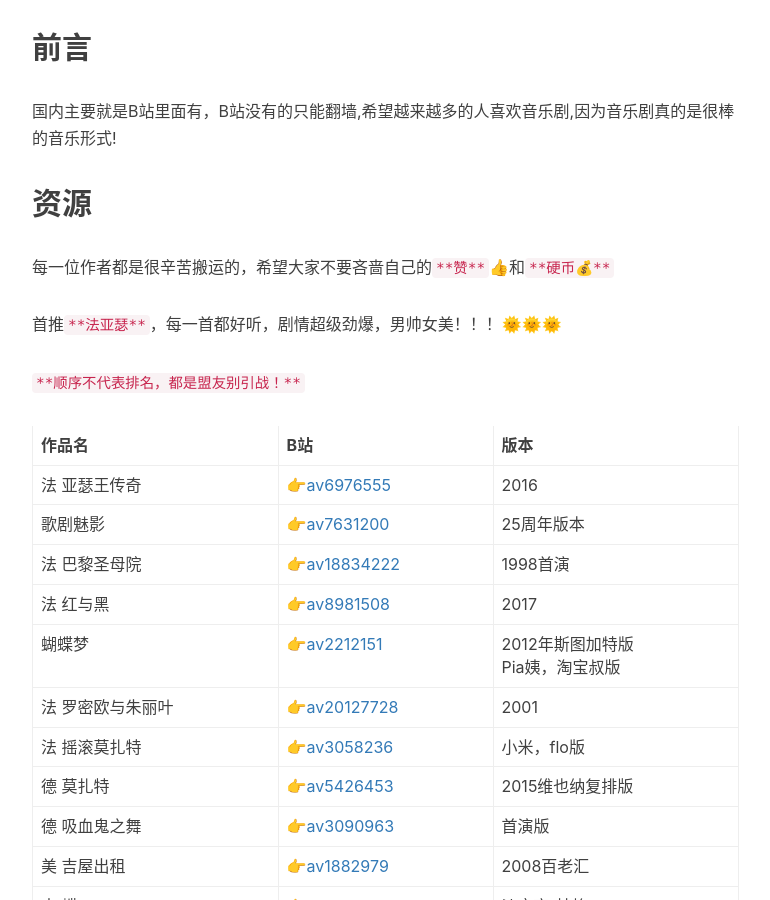
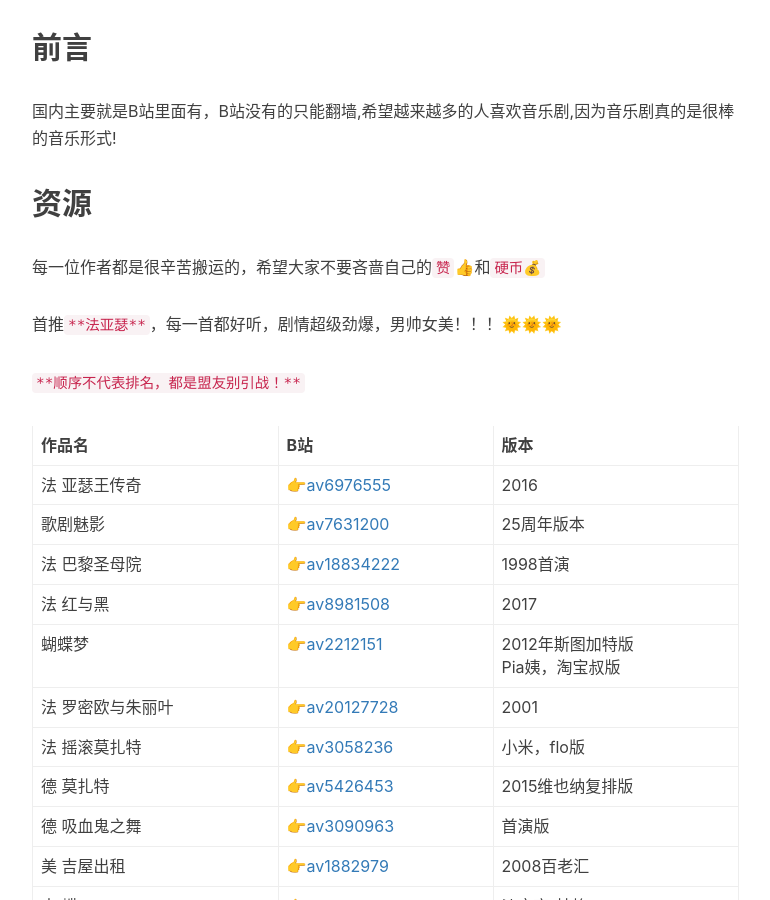
Before and after one commit to adamma1024/ml-blog, a Jekyll site: the page built from _posts/2019-07-15-music.md, in a window 1280 px wide and 900 px high, scrolled down 905 px. Shown: the whole window, without its empty margins (233-1003 px from the left). Built offline with Jekyll 4.4.1, drawn with Linux system fonts in a browser that asks for light colours; comment, search, counter and statistics services are not loaded.

````diff
--- a/_posts/2019-07-15-music.md
+++ b/_posts/2019-07-15-music.md
@@ -18,7 +18,7 @@ tags:
 
 ## 资源
 
-每一位作者都是很辛苦搬运的，希望大家不要吝啬自己的<code>**赞**</code>👍和<code>**硬币💰**</code>
+每一位作者都是很辛苦搬运的，希望大家不要吝啬自己的```赞```👍和```硬币💰```
 
 首推<code>**法亚瑟**</code>，每一首都好听，剧情超级劲爆，男帅女美！！！🌞🌞🌞
 
````
